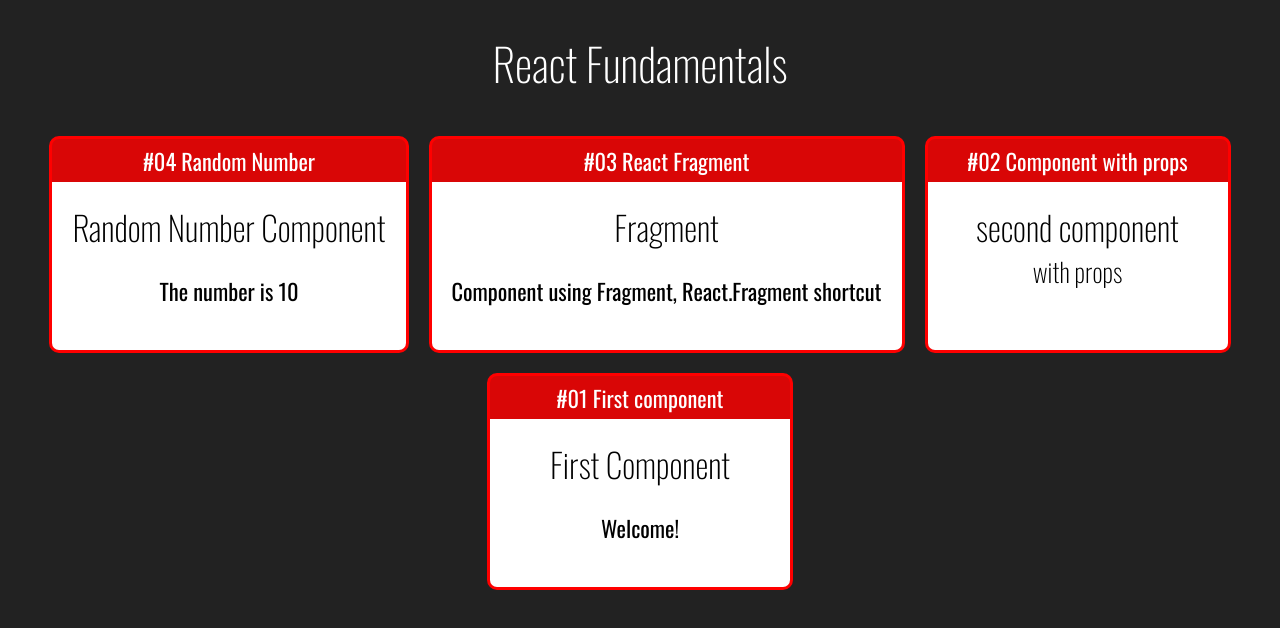
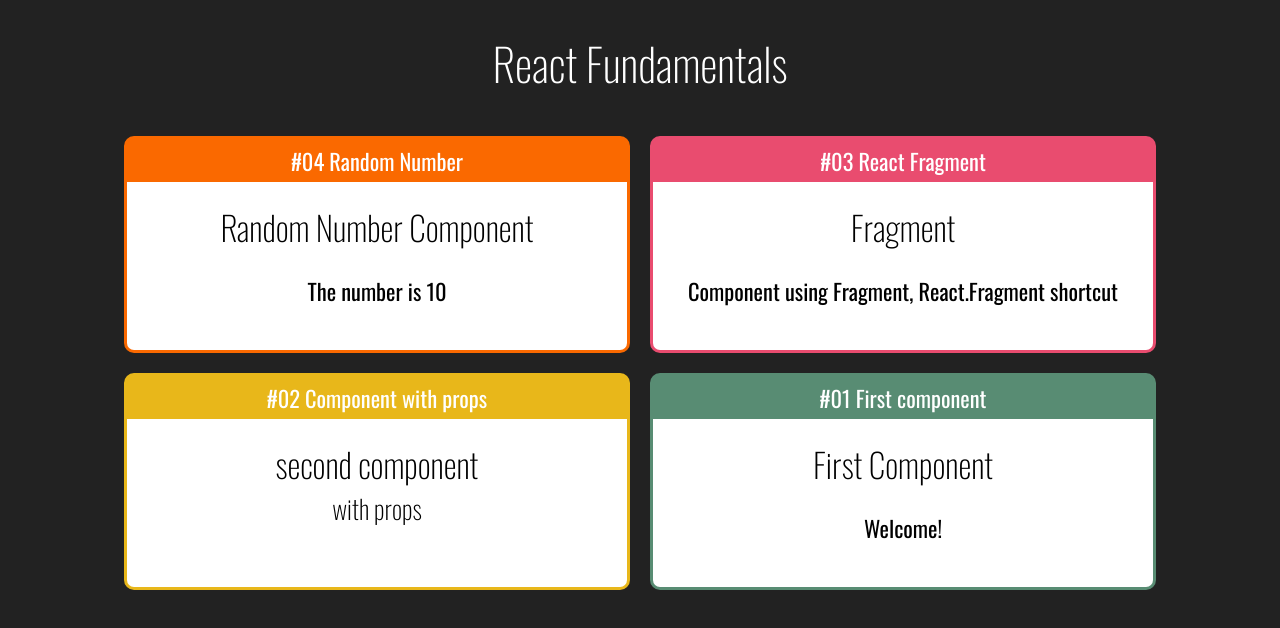
Before and after one commit to black-dev-x/react-foundations-coder, a React (Create React App) app: page / in a window 1280 px wide. Shown: the top 628 px of the page. Built offline with nearby package versions, Linux system fonts and the light colour scheme.

Commit message:
external styles with props

```diff
--- a/src/App.jsx
+++ b/src/App.jsx
@@ -10,16 +10,16 @@
   <div className='App'>
     <h1>React Fundamentals</h1>
     <section className='exercises'>
-      <Card title='#04 Random Number'>
+      <Card title='#04 Random Number' color='#FA6900'>
         <Random max={10} min={5}></Random>
       </Card>
-      <Card title='#03 React Fragment'>
+      <Card title='#03 React Fragment' color='#E94C6F'>
         <Fragment />
       </Card>
-      <Card title='#02 Component with props'>
+      <Card title='#02 Component with props' color='#E8B71A'>
         <WithParameter title='second component' subtitle='with props'></WithParameter>
       </Card>
-      <Card title='#01 First component'>
+      <Card title='#01 First component' color='#588C73'>
         <First></First>
       </Card>
     </section>
--- a/src/components/layout/Card.css
+++ b/src/components/layout/Card.css
@@ -1,12 +1,11 @@
 .Card {
-    border: 3px solid red;
-    background-color: rgba(255, 0, 0, 0.829);
+    border: 3px solid;
     border-radius: 10px;
     overflow: hidden;
     margin: 10px;
     display: flex;
     flex-direction: column;
-    min-width: 300px;
+    min-width: 500px;
 }
 .Card .title {
     padding: 5px 0;
--- a/src/components/layout/Card.jsx
+++ b/src/components/layout/Card.jsx
@@ -1,11 +1,18 @@
 import React from 'react'
 import './Card.css'
 
-const Card = props => (
-  <div className='Card'>
-    <div className='title'>{props.title}</div>
-    <div className='content'>{props.children}</div>
-  </div>
-)
+const Card = props => {
+  const color = props.color || '#F00'
+  const cardStyle = {
+    backgroundColor: color,
+    borderColor: color
+  }
+  return (
+    <div className='Card' style={cardStyle}>
+      <div className='title'>{props.title}</div>
+      <div className='content'>{props.children}</div>
+    </div>
+  )
+}
 
 export default Card
```
